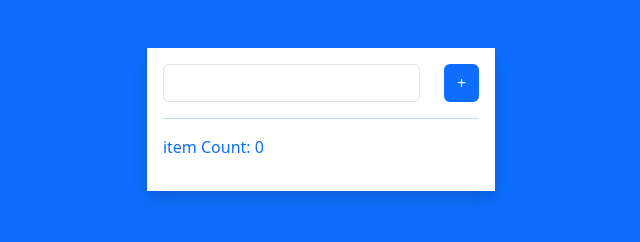
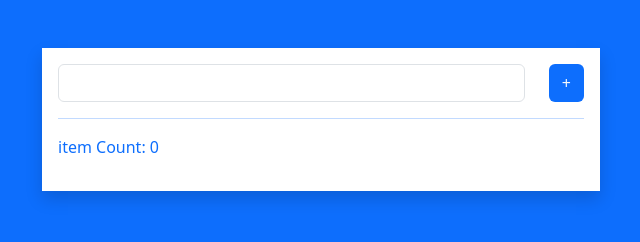
Before and after one commit to Majit2006/Todo, a plain HTML site: page index.html in a window 1280 px wide. Shown: the whole page, without its empty margins (319-959 px from the left). Drawn offline with nearby package versions, Linux system fonts and the light colour scheme.

Commit message:
15.01.23:23:12

```diff
--- a/index.html
+++ b/index.html
@@ -13,28 +13,18 @@
 
         <div
             class="container  d-flex justify-content-center algin-item-center mt-5">
-            <div class="todo-card  shadow p-3">
+            <div class="todo-card col-6 shadow p-3">
                 <div class="todo-add  d-flex justify-content-between">
-                    <input type="text" class="me-4 form-control" id="inputField">
-                    <button class="btn  bg-primary text-light" id="addToDo">+</button>
+                    <input type="text" class="me-4 form-control"
+                        id="inputField">
+                    <button class="btn  bg-primary text-light"
+                        id="addToDo">+</button>
                 </div>
                 <hr>
                 <span>item Count: 0</span>
                 <div class="todo--list mt-3" id="TodoList">
                 </div>
             </div>
-        <script src="./app.js"></script>
-    </body>
-</html>
-            <!-- <div class="todo-item d-flex justify-content-between">
-                <h4>ism</h4>
-                <div class="btns ">
-                    <button class="btn btn-sm btn-danger"><i
-                            class="bi bi-x"></i></button>
-                </div>
-            </div>
-            <div class="btns ">
-                <button class="btn btn-sm btn-danger"><i
-                        class="bi bi-x"></i></button>
-            </div>
-        </div> -->
+            <script src="./app.js"></script>
+        </body>
+    </html>
```
